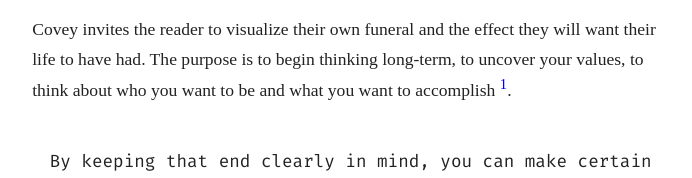
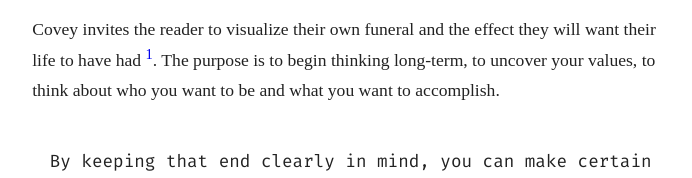
Before and after one commit to cdosborn/site, a plain HTML site: page dist/posts/reading-notes-on-the-seven-habits-of-highly-effective-people.html in a window 1280 px wide. Shown: the part 526-704 px from the top of the page, 291-983 px from the left. Drawn offline with Linux system fonts and the light colour scheme; a web font is replaced by a local one.

Commit message:
Minor edit

```diff
--- a/dist/posts/reading-notes-on-the-seven-habits-of-highly-effective-people.html
+++ b/dist/posts/reading-notes-on-the-seven-habits-of-highly-effective-people.html
@@ -41,7 +41,8 @@
             </div>
             <p>Broadly speaking, this book answers the question, “How can one achieve their best?” Stephen Covey argues that you must learn to be independent—able to progress towards your best self. Then you must learn to be interdependent—able to combine your efforts with others.</p>
 <p>The first three habits address private victory—being effective in your personal life. They are to live by the belief that you determine your life, to find out what things are supremely important, and to do those things consistently.</p>
-<p><span id="fn:1"></span> Covey invites the reader to visualize their own funeral and the effect they will want their life to have had. The purpose is to begin thinking long-term, to uncover your values, to think about who you want to be and what you want to accomplish <a style="text-decoration:none" href="#fn:1:defn"><sup>1</sup></a>.</p>
+<p><span id="fn:1"></span> Covey invites the reader to visualize their own funeral and the effect they will want their life to have had <a style="text-decoration:none"
+href="#fn:1:defn"><sup>1</sup></a>. The purpose is to begin thinking long-term, to uncover your values, to think about who you want to be and what you want to accomplish.</p>
 <blockquote>
 <p>By keeping that end clearly in mind, you can make certain that whatever you do on any particular day does not violate the criteria you have defined as supremely important, and that each day of your life contributes in a meaningful way to the vision you have of your life as a whole.</p>
 </blockquote>
@@ -67,7 +68,7 @@
 <p>Covey describes a lesson he learned parenting, which illustrates this idea. He and his wife were at a loss about one of their children. Their son was performing poorly in school and having trouble socializing. Their attempts to help him were failing. He could sense this too and exhibited low self-esteem.</p>
 <p>Their child’s low self-esteem caught their attention. They traced this back to their belief that he was a failure. Further still, they felt like failures as parents. From a place of their own insecurity, they had encouraged insecurity in him. They questioned their beliefs. They decided their worth should come from internal sources. He was not a failure. They viewed him as capable and stopped protecting him. While the change was neither painless nor immediate, he began to develop into himself.</p>
 <p>Their beliefs about their son profoundly affected how they saw him.</p>
-<p>Some books can be represented by a few quotes and ideas. I think it’s unfair in this case. This post doesn’t communicate the Covey who is vulnerable, humble, and earnest. The Kindle sample on Amazon, includes the entire book. Give it a read and send me your thoughts.</p>
+<p>Some books can be represented by a few quotes and ideas. I think it’s unfair in this case. This post doesn’t communicate the Covey who is vulnerable, humble, and earnest. The Kindle sample on Amazon includes the entire book. Give it a read and send me your thoughts.</p>
 <div class="footnotes">
 <p>
     <a id="fn:1:defn">1.</a>
```
Also changed, not shown: 1 other file.
